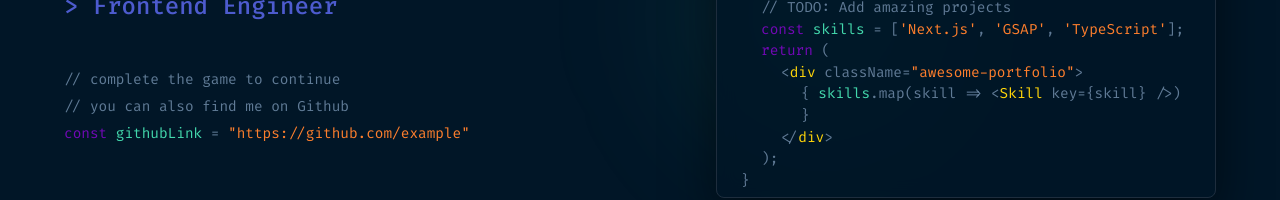
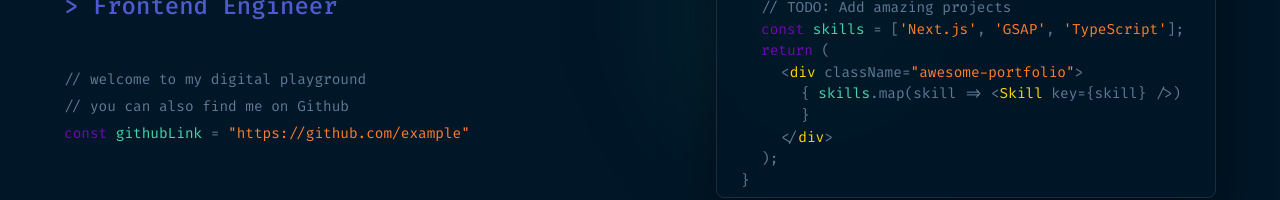
Before and after one commit to aimal-dev/my-portfolio, a Next.js app: page / in a window 1280 px wide. Shown: the part 380-580 px from the top of the page. Built offline with nearby package versions, Linux system fonts and the light colour scheme; no server answers.

Commit message:
Update hero text and rebuild static assets

```diff
--- a/src/components/sections/Hero.tsx
+++ b/src/components/sections/Hero.tsx
@@ -49,7 +49,7 @@ export default function Hero({ data }: HeroProps) {
           <h2 className={styles.role}>{data.role}</h2>
 
           <div className={styles.commentBlock}>
-            <p className="mono text-secondary">// complete the game to continue</p>
+            <p className="mono text-secondary">// welcome to my digital playground</p>
             <p className="mono text-secondary">// you can also find me on Github</p>
             <p className="mono">
               <span className="purple">const</span> <span className="green">githubLink</span> = <a href={data.githubLink} className="orange">"{data.githubLink}"</a>
```
Also changed, not shown: 44 other files (tests, documents, lock files or other folders).
